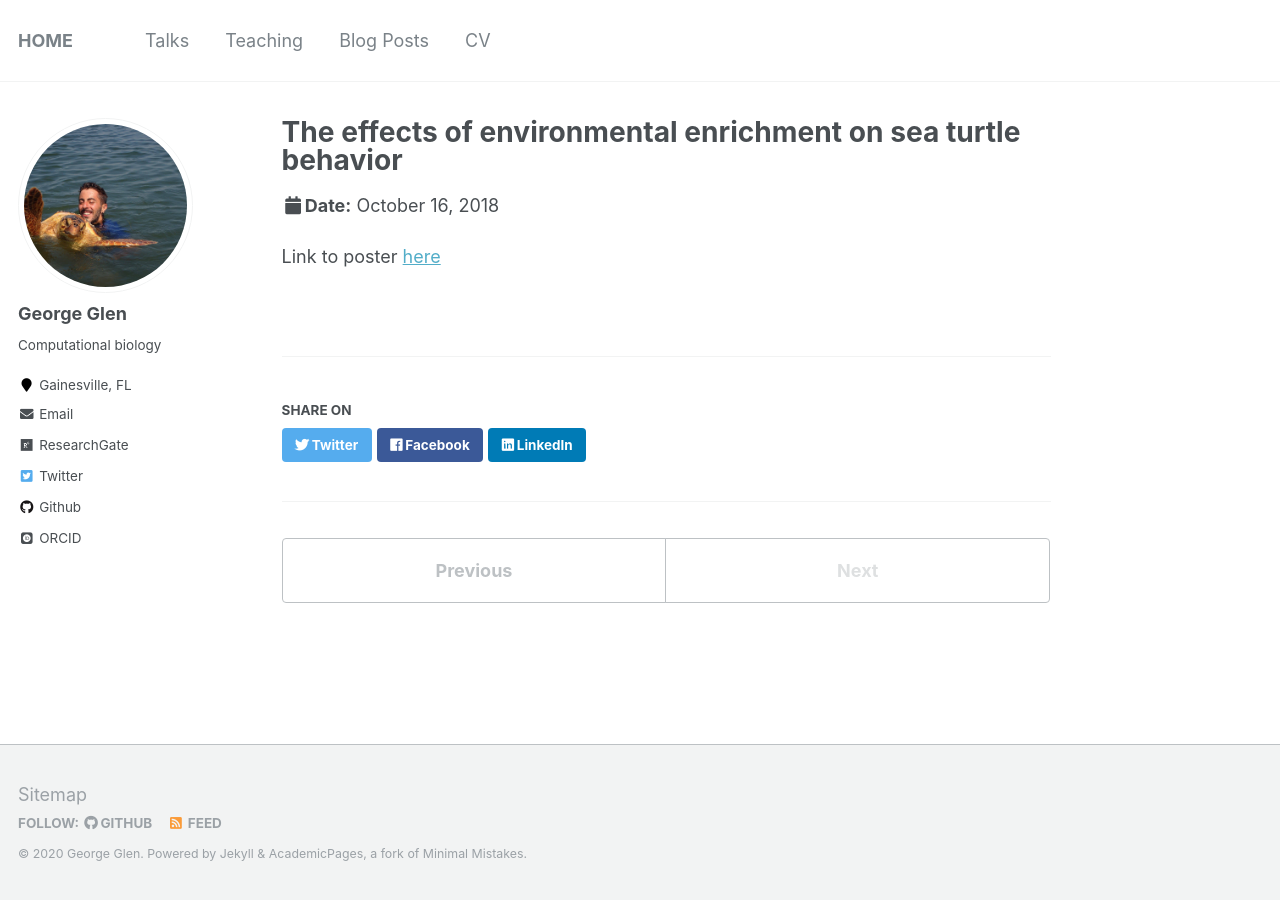
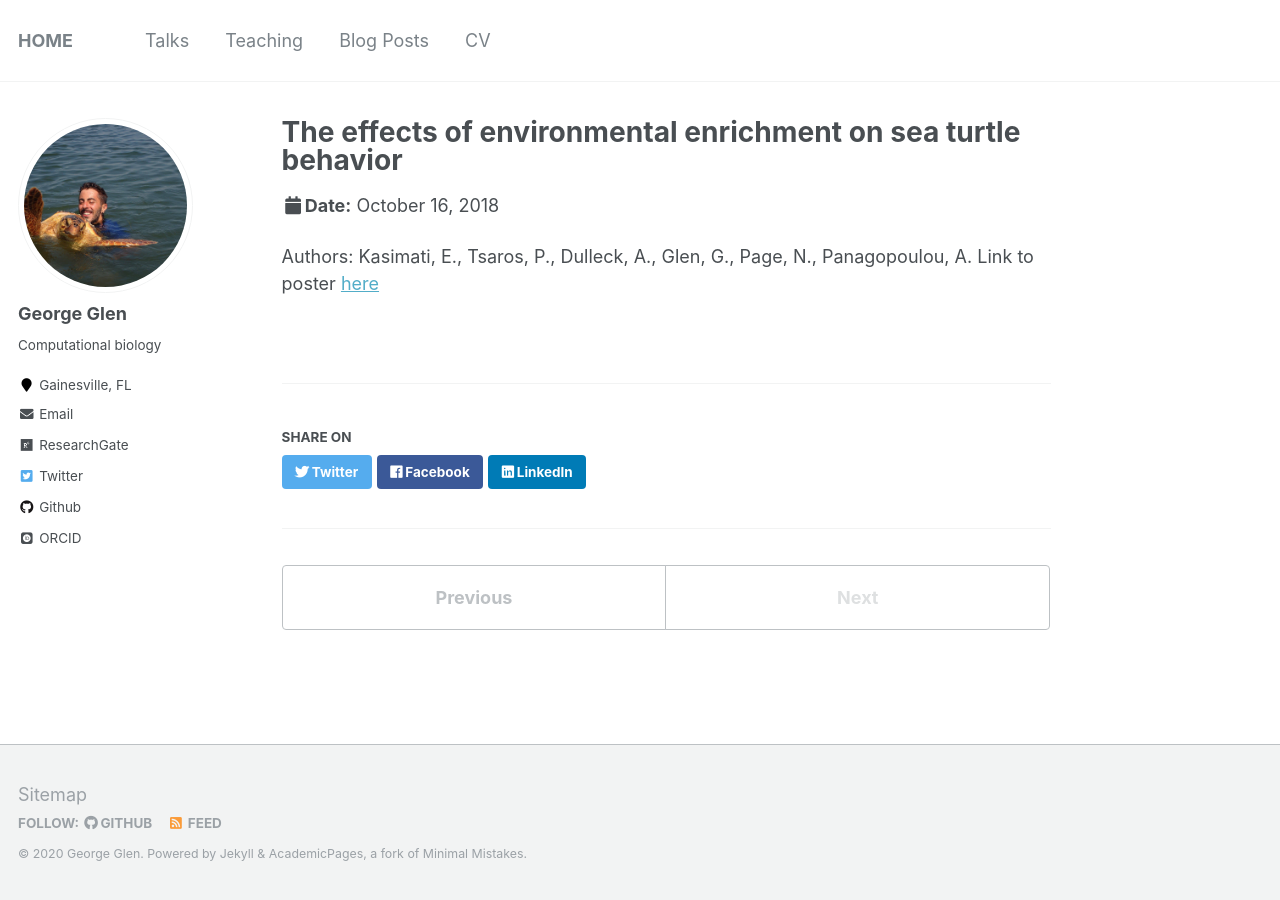
Before and after one commit to constantin-george/constantin-george.github.io, a Jekyll site: the page built from _talks/2018-01-Poster_Pres.md, in a window 1280 px wide. Built offline with Jekyll 4.4.1, drawn with Linux system fonts in a browser that asks for light colours; some web fonts are replaced; part of the change alters nothing that is shown.

```diff
--- a/_config.yml
+++ b/_config.yml
@@ -181,7 +181,7 @@ collections:
   publications:
     output: true
     permalink: /:collection/:path/
-  portfolio:
+  research:
     output: true
     permalink: /:collection/:path/
   talks:
@@ -227,10 +227,10 @@ defaults:
       author_profile: true
       share: true
       comments: true
-  # _portfolio
+  # _research
   - scope:
       path: ""
-      type: portfolio
+      type: research
     values:
       layout: single
       author_profile: true
--- a/_talks/2018-01-Poster_Pres.md
+++ b/_talks/2018-01-Poster_Pres.md
@@ -1,11 +1,11 @@
 ---
 title: "The effects of environmental enrichment on sea turtle behavior"
-authors: "Kasimati, E., Tsaros, P., Dulleck, A., Glen, G., Page, N., Panagopoulou, A."
+collection: talks
 type: "Poster Presentation"
 permalink: /talks/2012-03-01-talk-1
 venue: "6th Mediterranean Conference on Marine Turtles"
 date: 2018-10-16
 location: "Porec, Croatia"
 ---
-
+Authors: Kasimati, E., Tsaros, P., Dulleck, A., Glen, G., Page, N., Panagopoulou, A.
 Link to poster [here](http://constantin-george.github.io/files/EE-Poster-MedCon2018-final.pdf)
```
